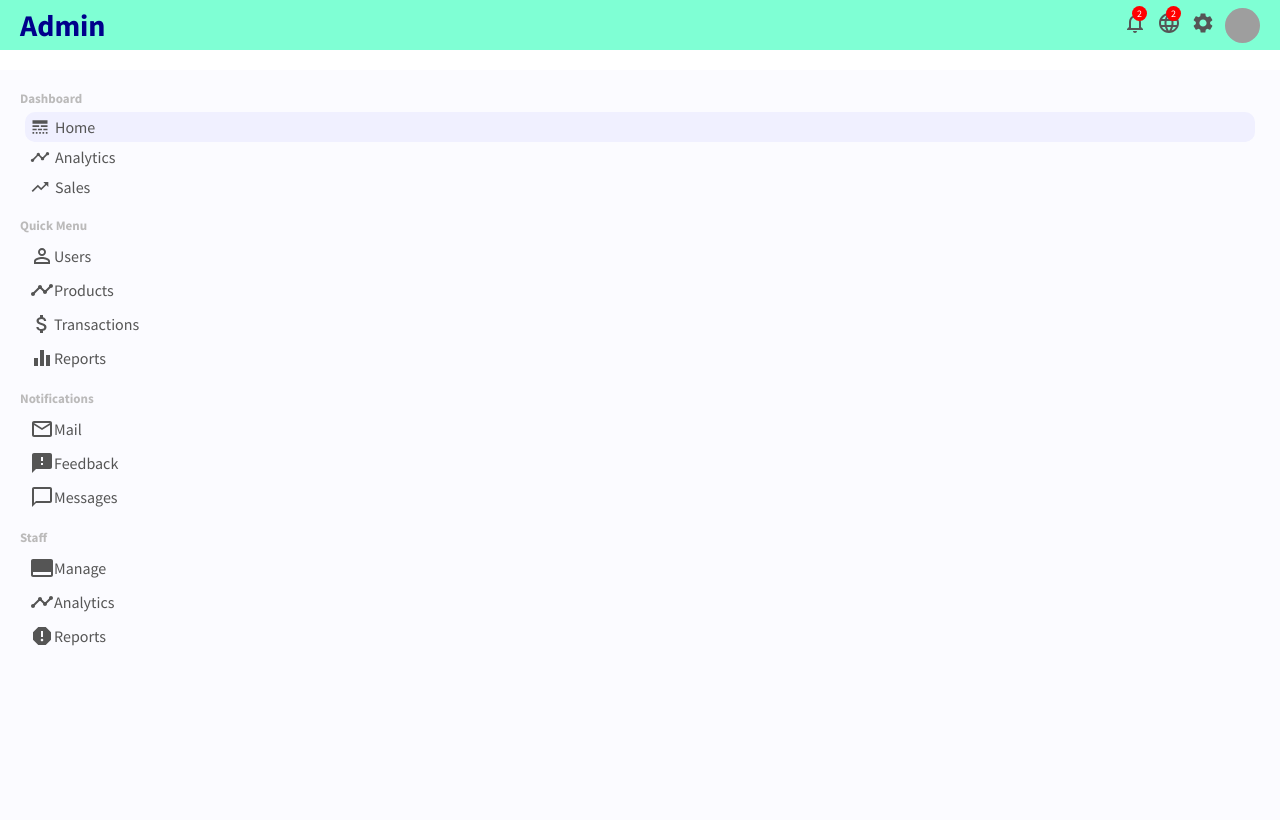
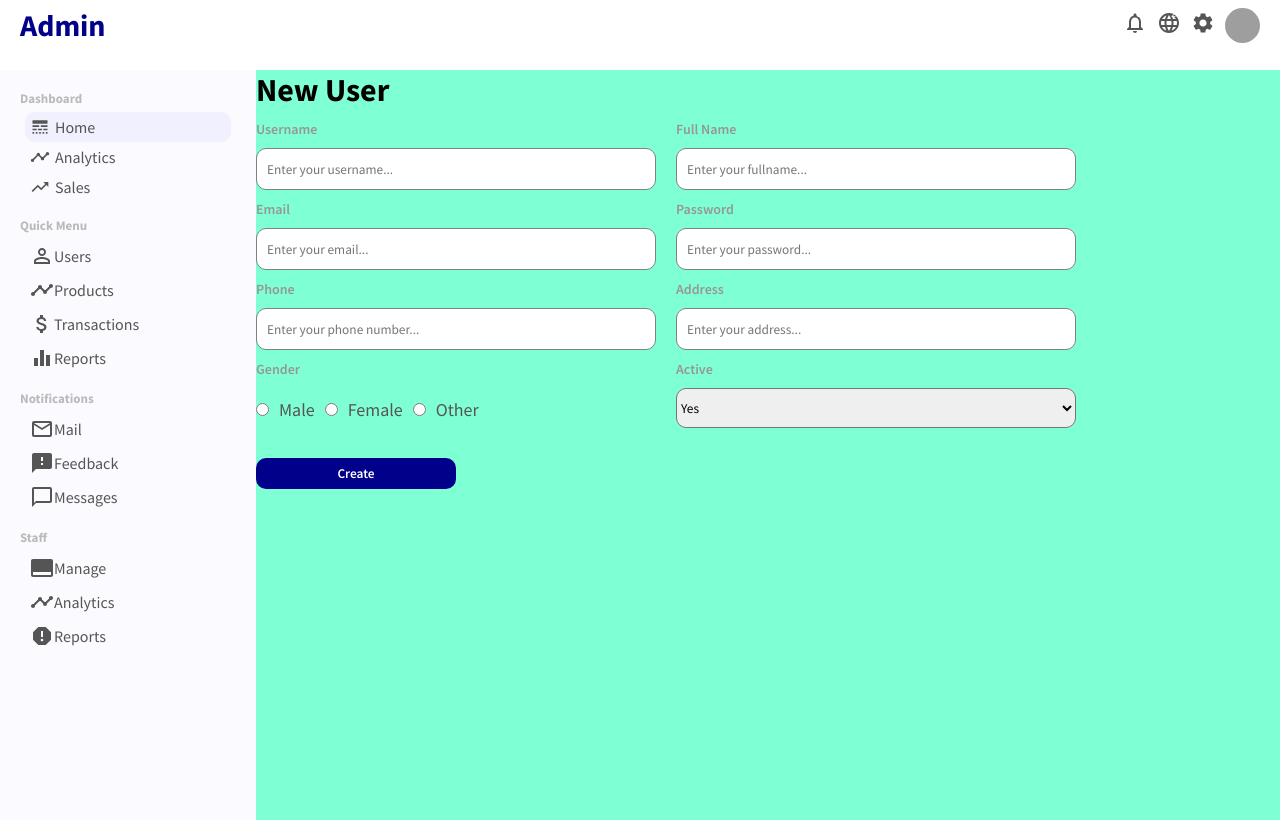
Before and after one commit to Fadahunsiseyi/admin-dashboard, a React (Create React App) app: page /newUser in a window 1280 px wide. Built offline with nearby package versions, Linux system fonts and the light colour scheme; grey boxes are pictures that could not be loaded.

Commit message:
Added the new user page

```diff
--- a/src/App.css
+++ b/src/App.css
@@ -2,3 +2,7 @@
     display: flex;
     margin-top: 20px;
 }
+.link {
+    text-decoration: none;
+    color: inherit !important;
+}
--- a/src/App.js
+++ b/src/App.js
@@ -12,6 +12,7 @@ import {
   Link
 } from "react-router-dom";
 import User from "./components/pages/user/User";
+import NewUser from "./components/pages/newUser/NewUser";
 
 
 function App() {
@@ -27,8 +28,11 @@ function App() {
          <Route path="/users">
          <UserList/>
          </Route>
-         <Route path="/user/">
+         <Route path="/user/:userId">
          <User/>
+         </Route>
+         <Route path="/newUser">
+         <NewUser/>
          </Route>
        </Switch>
      </div>
--- /dev/null
+++ b/src/components/pages/newUser/NewUser.jsx
@@ -0,0 +1,54 @@
+import React from 'react'
+import './newUser.scss'
+export default function NewUser() {
+    return (
+        <div className="newUser">
+            <h1 className="newUserTitle">New User</h1>
+            <form action="" className="newUserForm">
+                <div className="newUserItem">
+                    <label>Username</label>
+                    <input type="text" placeholder="Enter your username..." />
+                </div>
+                <div className="newUserItem">
+                    <label>Full Name</label>
+                    <input type="text" placeholder="Enter your fullname..." />
+                </div>
+                <div className="newUserItem">
+                    <label>Email</label>
+                    <input type="email" placeholder="Enter your email..." />
+                </div>
+                <div className="newUserItem">
+                    <label>Password</label>
+                    <input type="password" placeholder="Enter your password..." />
+                </div>
+                <div className="newUserItem">
+                    <label>Phone</label>
+                    <input type="text" placeholder="Enter your phone number..." />
+                </div>
+                <div className="newUserItem">
+                    <label>Address</label>
+                    <input type="text" placeholder="Enter your address..." className="placeholder" />
+                </div>
+                <div className="newUserItem">
+                    <label>Gender</label>
+                    <div className="newUserGender">
+                    <input type="radio" name="gender" value="male" id="male"/>
+                    <label for="male">Male</label>
+                    <input type="radio" name="gender" value="female" id="female"/>
+                    <label for="female">Female</label>
+                    <input type="radio" name="gender" value="other" id="other"/>
+                    <label for="other">Other</label>
+                    </div>
+                </div>
+                <div className="newUserItem">
+                    <label htmlFor="">Active</label>
+                    <select name="active" id="active" className="newUserSelect">
+                        <option value="yes">Yes</option>
+                        <option value="no">No</option>
+                    </select>
+                </div>
+            </form>
+            <button className="newUserButton">Create</button>
+        </div>
+    )
+}
--- /dev/null
+++ b/src/components/pages/newUser/newUser.css
@@ -0,0 +1 @@
+.newUser{flex:4;background-color:#7fffd4}.newUser .newUserForm{display:flex;flex-wrap:wrap}.newUser .newUserForm .newUserItem{width:400px;display:flex;flex-direction:column;margin:10px 20px 0 0}.newUser .newUserForm .newUserItem>label{margin-bottom:10px;font-size:14px;font-weight:600;color:#979696}.newUser .newUserForm .newUserItem>input{height:20px;padding:10px;border:1px solid gray;border-radius:10px}.newUser .newUserForm .newUserItem .newUserGender>input{margin-top:15px}.newUser .newUserForm .newUserItem .newUserGender>label{margin:10px;font-size:18px;color:#555}.newUser .newUserForm .newUserItem .newUserSelect{height:40px;border-radius:10px}.newUser .newUserButton{width:200px;border:none;background-color:#00008b;color:#fff;padding:7px 10px;font-weight:600;border-radius:10px;margin-top:30px;cursor:pointer}
--- /dev/null
+++ b/src/components/pages/newUser/newUser.scss
@@ -0,0 +1,55 @@
+
+.newUser {
+    flex: 4;
+    background-color: aquamarine;
+
+    .newUserForm {
+        display: flex;
+        flex-wrap: wrap;
+
+        .newUserItem {
+            width: 400px;
+            display: flex;
+            flex-direction: column;
+            margin: 10px 20px 0 0;
+
+            &>label {
+                margin-bottom: 10px;
+                font-size: 14px;
+                font-weight: 600;
+                color: rgb(151, 150, 150);
+            }
+            &>input {
+                height: 20px;
+                padding: 10px;
+                border: 1px solid gray;
+                border-radius: 10px;
+            }
+
+            .newUserGender>input {
+                margin-top: 15px;
+            }
+            .newUserGender>label {
+                margin: 10px;
+                font-size: 18px;
+                color: #555;
+            }
+            .newUserSelect {
+                height: 40px;
+                border-radius: 10px;
+            }
+        }
+
+    }
+    .newUserButton {
+        width: 200px;
+        border: none;
+        background-color: darkblue;
+        color: white;
+        padding: 7px 10px;
+        font-weight: 600;
+        border-radius: 10px;
+        margin-top: 30px;
+        cursor: pointer;
+    }
+}
--- a/src/components/pages/user/User.jsx
+++ b/src/components/pages/user/User.jsx
@@ -1,3 +1,4 @@
+import { Link } from 'react-router-dom'
 import { CalendarToday, LocationSearching, MailOutline, PermIdentity, PhoneAndroid, Publish } from '@material-ui/icons'
 import React from 'react'
 import './user.scss'
@@ -7,7 +8,9 @@ export default function User() {
         <div className="user">
             <div className="userTitleContainer">
                 <h1 className="userTitle">Edit User</h1>
+                <Link to="/newUser">
                     <button className="userAddButton">Create</button>
+                </Link>
             </div>
             <div className="userContainer">
                 <div className="userShow">
--- a/src/components/sidebar/Sidebar.jsx
+++ b/src/components/sidebar/Sidebar.jsx
@@ -1,6 +1,7 @@
 import React from 'react'
 import './sidebar.scss'
 import {LineStyle, Timeline, TrendingUp, PermIdentity, AttachMoney, EqualizerOutlined, MailOutline, Feedback, ChatBubbleOutline, Report, CallToAction} from '@material-ui/icons'
+import { Link } from '@material-ui/core'
 
 export default function Sidebar() {
     return (
@@ -26,14 +27,18 @@ export default function Sidebar() {
                 <div className="sidebarMenu">
                     <h3 className="sidebarTitle">Quick Menu</h3>
                     <ul className="sidebarList">
+                        <Link to="/users" className="link">
                         <li className="sidebarListItems">
                             <PermIdentity/>
                             Users
                         </li>
+                        </Link>
+                        <Link to="/products" className="link">
                         <li className="sidebarListItems">
                             <Timeline/>
                             Products
                         </li>
+                        </Link>
                         <li className="sidebarListItems">
                             <AttachMoney/>
                             Transactions
--- a/src/components/topbar/topbar.css
+++ b/src/components/topbar/topbar.css
@@ -1 +1 @@
-.topbar{width:100%;height:50px;position:sticky;top:0;z-index:999;background-color:#7fffd4}.topbar .topbarWrapper{height:100%;padding:0px 20px;display:flex;align-items:center;justify-content:space-between}.topbar .topbarWrapper .logo{font-size:30px;font-weight:bold;color:#00008b;cursor:pointer}.topbar .topbarWrapper .topRight{display:flex;align-items:center;justify-content:center}.topbar .topbarWrapper .topRight .topbarIconContainer{position:relative;cursor:pointer;margin-right:10px;color:#555}.topbar .topbarWrapper .topRight .topbarIconContainer .topIconBadge{position:absolute;top:-5px;right:0px;background-color:red;color:#fff;border-radius:50%;width:15px;height:15px;display:flex;align-items:center;justify-content:center;font-size:10px}.topbar .topbarWrapper .topRight .topAvatar{width:35px;height:35px;border-radius:50%;cursor:pointer}
+.topbar{width:100%;height:50px;position:sticky;top:0;z-index:999}.topbar .topbarWrapper{height:100%;padding:0px 20px;display:flex;align-items:center;justify-content:space-between}.topbar .topbarWrapper .logo{font-size:30px;font-weight:bold;color:#00008b;cursor:pointer}.topbar .topbarWrapper .topRight{display:flex;align-items:center;justify-content:center}.topbar .topbarWrapper .topRight .topbarIconContainer{position:relative;cursor:pointer;margin-right:10px;color:#555}.topbar .topbarWrapper .topRight .topbarIconContainer .topIconBadge{position:absolute;top:-5px;right:0px;color:#fff;border-radius:50%;width:15px;height:15px;display:flex;align-items:center;justify-content:center;font-size:10px}.topbar .topbarWrapper .topRight .topAvatar{width:35px;height:35px;border-radius:50%;cursor:pointer}
--- a/src/components/topbar/topbar.scss
+++ b/src/components/topbar/topbar.scss
@@ -4,7 +4,7 @@
     position: sticky;
     top: 0;
     z-index: 999;
-    background-color: aquamarine;
+    // background-color: aquamarine;
 
     .topbarWrapper{
         height: 100%;
@@ -36,7 +36,7 @@
                 position: absolute;
                 top: -5px;
                 right: 0px;
-                background-color: red;
+                // background-color: red;
                 color: white;
                 border-radius: 50%;
                 width: 15px;
```
